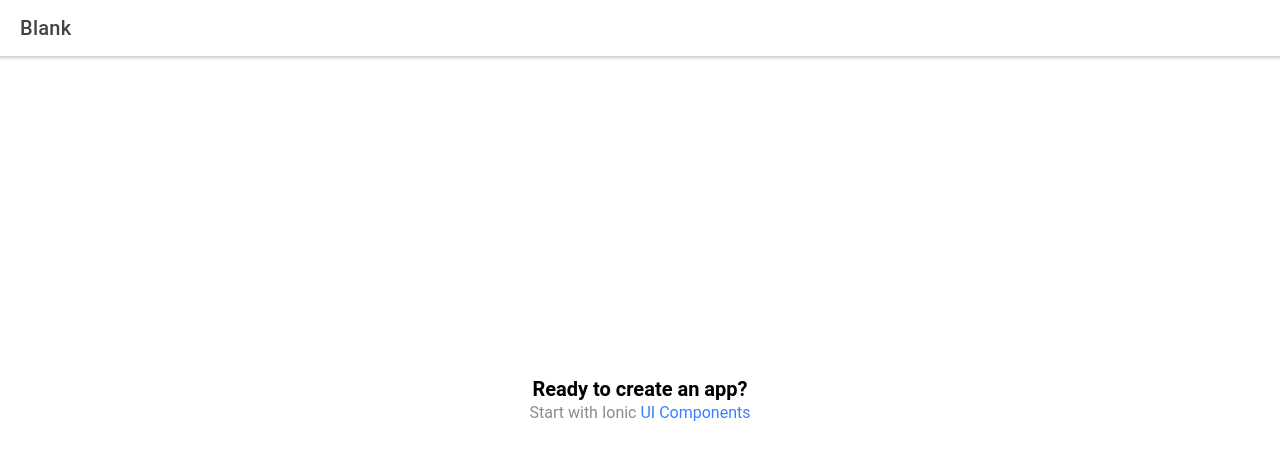
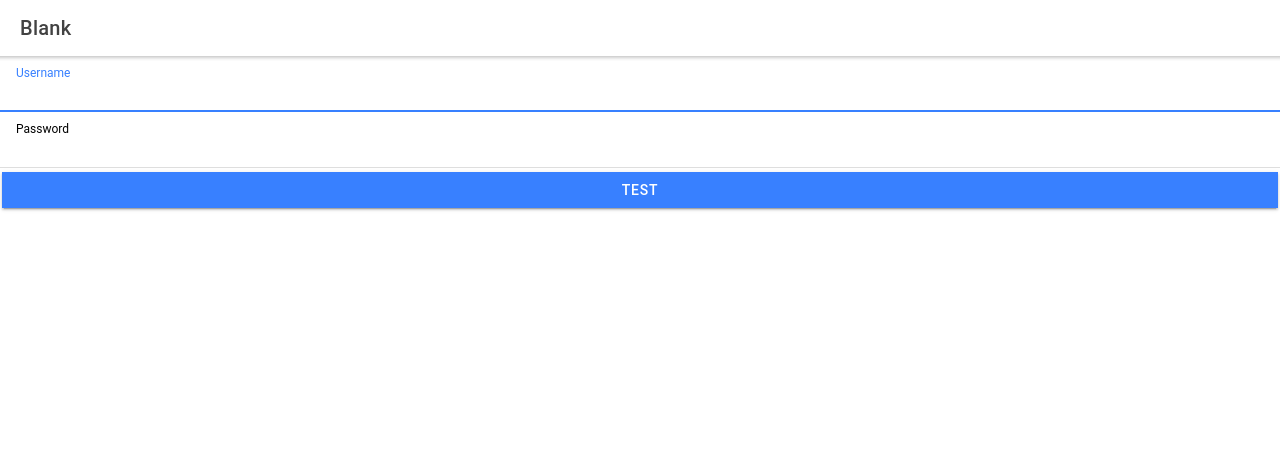
Before and after one commit to ehorodyski-ionic/repro-fw-react-auto-focus-input, a React (Create React App) app: page /home in a window 1280 px wide. Shown: the top 460 px of the page. Built offline with nearby package versions, Linux system fonts and the light colour scheme.

Commit message:
Initial Commit

```diff
--- a/package.json
+++ b/package.json
@@ -3,7 +3,9 @@
   "version": "0.0.1",
   "private": true,
   "dependencies": {
+    "@capacitor/android": "~2.4.2",
     "@capacitor/core": "2.4.2",
+    "@capacitor/ios": "~2.4.2",
     "@ionic/react": "^5.0.7",
     "@ionic/react-router": "^5.0.7",
     "@testing-library/jest-dom": "^4.2.4",
--- /dev/null
+++ b/src/components/AutoFocusInput.tsx
@@ -0,0 +1,14 @@
+import { IonInput } from "@ionic/react";
+import React, { createRef, useEffect } from "react";
+
+const AutoFocusInput: React.FC<any> = ({ ...props }) => {
+  const autoFocus = createRef<HTMLIonInputElement>();
+
+  useEffect(() => {
+    setTimeout(() => autoFocus?.current?.setFocus(), 300);
+  }, [autoFocus]);
+
+  return <IonInput ref={autoFocus} {...props} />;
+};
+
+export default AutoFocusInput;
--- a/src/components/ExploreContainer.css
+++ /dev/null
@@ -1,24 +0,0 @@
-.container {
-  text-align: center;
-  position: absolute;
-  left: 0;
-  right: 0;
-  top: 50%;
-  transform: translateY(-50%);
-}
-
-.container strong {
-  font-size: 20px;
-  line-height: 26px;
-}
-
-.container p {
-  font-size: 16px;
-  line-height: 22px;
-  color: #8c8c8c;
-  margin: 0;
-}
-
-.container a {
-  text-decoration: none;
-}
--- a/src/components/ExploreContainer.tsx
+++ /dev/null
@@ -1,15 +0,0 @@
-import React from 'react';
-import './ExploreContainer.css';
-
-interface ContainerProps { }
-
-const ExploreContainer: React.FC<ContainerProps> = () => {
-  return (
-    <div className="container">
-      <strong>Ready to create an app?</strong>
-      <p>Start with Ionic <a target="_blank" rel="noopener noreferrer" href="https://ionicframework.com/docs/components">UI Components</a></p>
-    </div>
-  );
-};
-
-export default ExploreContainer;
--- a/src/pages/Home.tsx
+++ b/src/pages/Home.tsx
@@ -1,7 +1,17 @@
-import { IonContent, IonHeader, IonPage, IonTitle, IonToolbar } from '@ionic/react';
-import React from 'react';
-import ExploreContainer from '../components/ExploreContainer';
-import './Home.css';
+import {
+  IonButton,
+  IonContent,
+  IonHeader,
+  IonInput,
+  IonPage,
+  IonTitle,
+  IonToolbar,
+  IonItem,
+  IonLabel,
+} from "@ionic/react";
+import React from "react";
+import AutoFocusInput from "../components/AutoFocusInput";
+import "./Home.css";
 
 const Home: React.FC = () => {
   return (
@@ -17,7 +27,20 @@ const Home: React.FC = () => {
             <IonTitle size="large">Blank</IonTitle>
           </IonToolbar>
         </IonHeader>
-        <ExploreContainer />
+        <form>
+          <IonItem>
+            <IonLabel position="stacked">Username</IonLabel>
+            <AutoFocusInput
+              type="text"
+              onIonChange={(e: any) => console.log(e.detail.value)}
+            />
+          </IonItem>
+          <IonItem>
+            <IonLabel position="stacked">Password</IonLabel>
+            <IonInput type="password" />
+          </IonItem>
+          <IonButton expand="full">Test</IonButton>
+        </form>
       </IonContent>
     </IonPage>
   );
```
Also changed, not shown: 92 other files (tests, documents, lock files or other folders).
